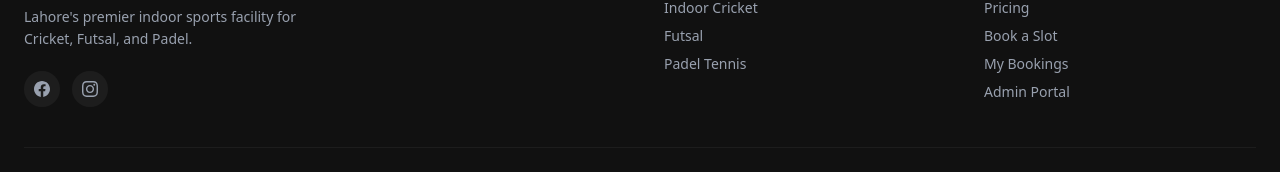
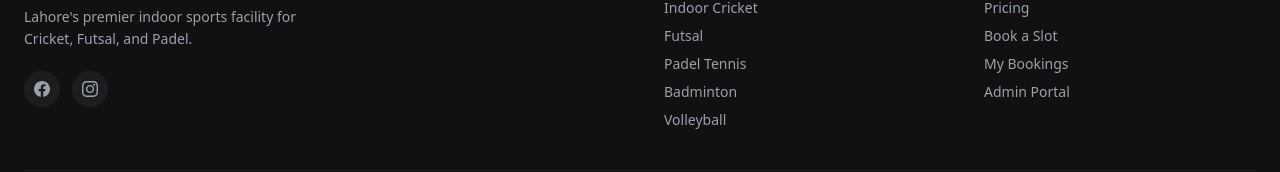
Before and after one commit to zahoormoiz/Arena-360, a Next.js app: page / in a window 1280 px wide. Shown: the part 4380-4552 px from the top of the page. Built offline with nearby package versions, Linux system fonts and the light colour scheme; no server answers; the database is empty.

Commit message:
Add remaining sports links to Footer

```diff
--- a/src/components/Footer.tsx
+++ b/src/components/Footer.tsx
@@ -31,6 +31,8 @@ export default function Footer() {
                             <li><Link href="/book" className="hover:text-primary transition-colors">Indoor Cricket</Link></li>
                             <li><Link href="/book" className="hover:text-primary transition-colors">Futsal</Link></li>
                             <li><Link href="/book" className="hover:text-primary transition-colors">Padel Tennis</Link></li>
+                            <li><Link href="/book" className="hover:text-primary transition-colors">Badminton</Link></li>
+                            <li><Link href="/book" className="hover:text-primary transition-colors">Volleyball</Link></li>
                         </ul>
                     </div>
 
```
